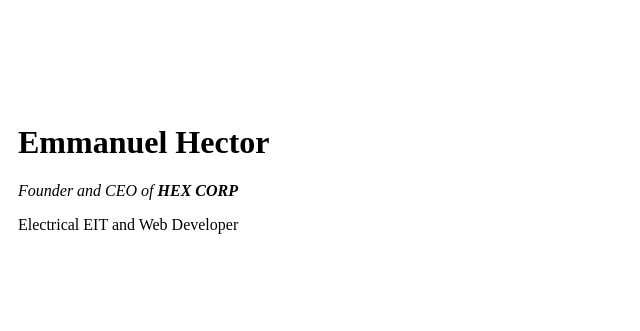
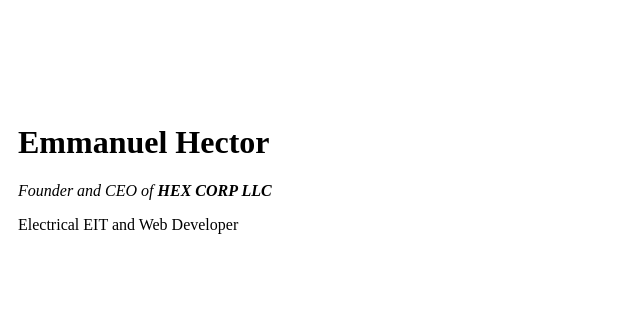
Before and after one commit to hectore11/cv, a plain HTML site: page index.html in a window 1280 px wide. Shown: the top 331 px of the page, 433-1073 px from the left. Drawn offline with Linux system fonts and the light colour scheme.

Commit message:
Update index.html

```diff
--- a/index.html
+++ b/index.html
@@ -10,7 +10,7 @@
     <tr>
       <td><img src="https://media-exp1.licdn.com/dms/image/C5603AQH8HPuATdt1Rg/profile-displayphoto-shrink_200_200/0/1656556234758?e=1665014400&v=beta&t=eOjuVM-AUlc5U1I2cqOeF2b9dDKhvHBVV3QG8Y9V8oU" alt="Emmanuel Hector's Profile Picture"></td>
       <td><h1>Emmanuel Hector</h1>
-      <p><em>Founder and CEO of <strong>HEX CORP</strong></em></p>
+      <p><em>Founder and CEO of <strong>HEX CORP LLC</strong></em></p>
       <p>Electrical EIT and Web Developer</p></td>
     </tr>
   </table>
```
